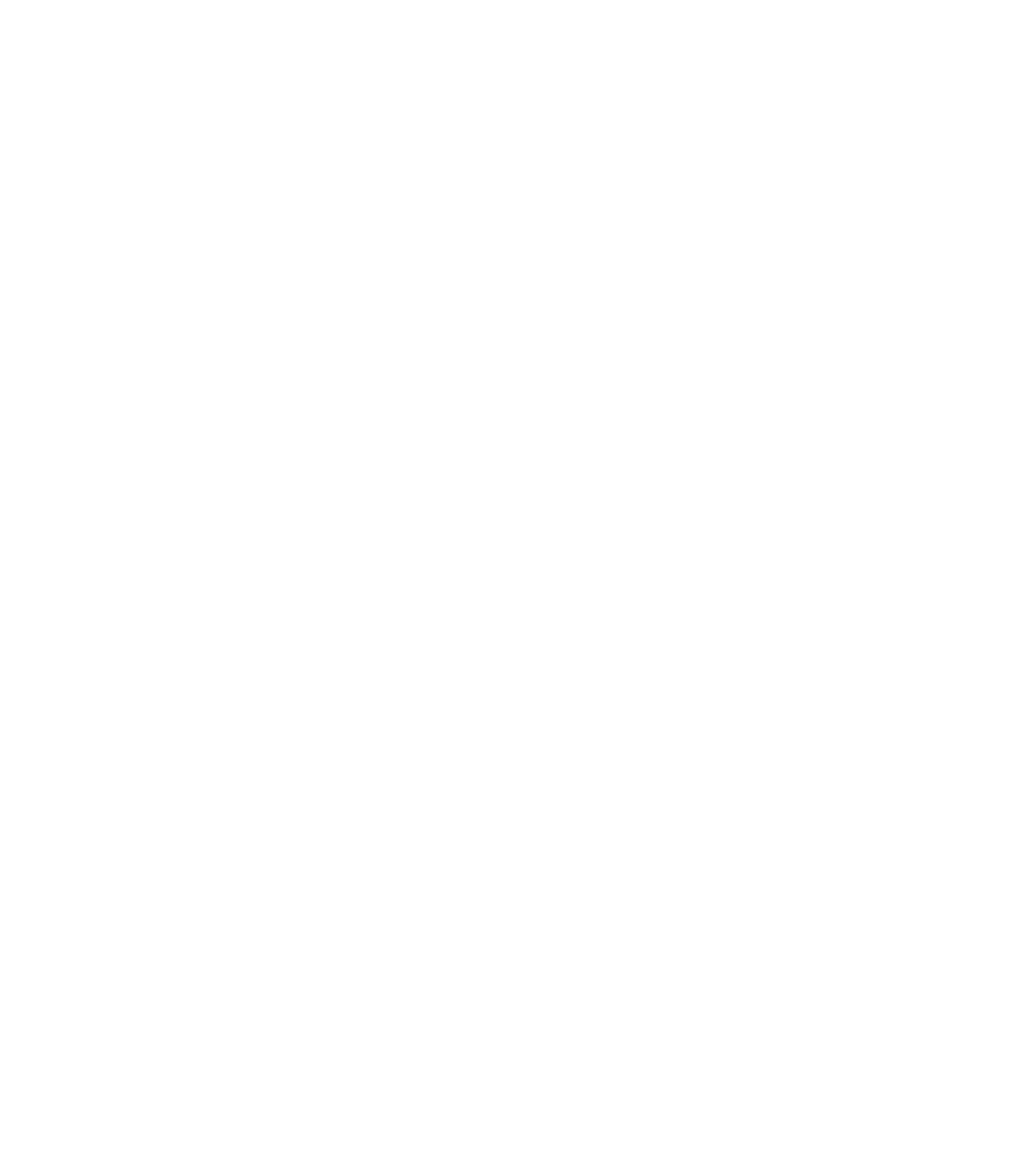
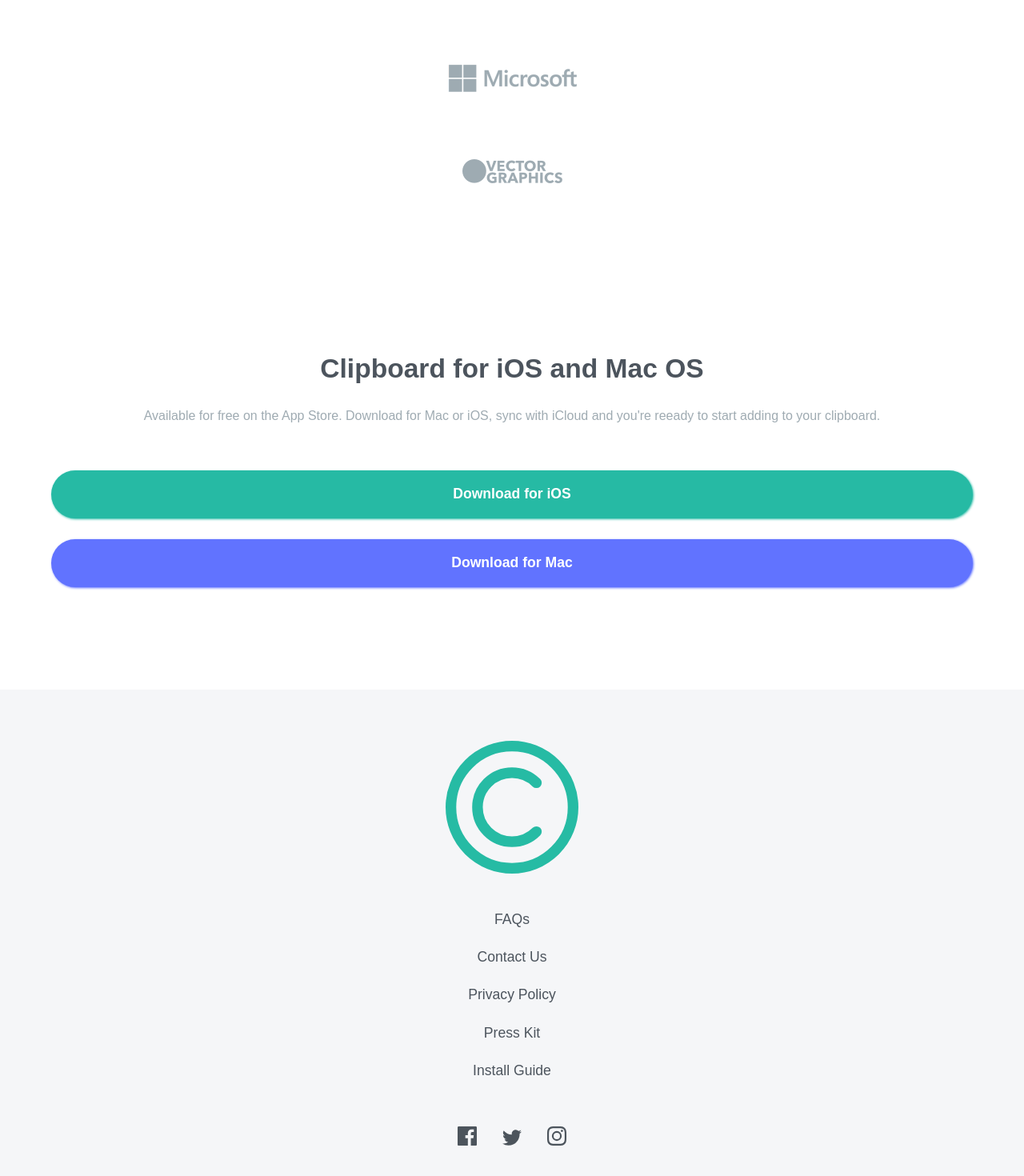
Before and after one commit to OscarAnillo/Clipboard-landing-page, a React (Create React App) app: page / in a window 1280 px wide. Shown: the part 3827-5297 px from the top of the page at 80% size. Before the commit the page ends 3527 px from the top, so only its background shows below. Built offline with nearby package versions, Linux system fonts and the light colour scheme; a web font is replaced by a local one.

Commit message:
add brand and footer component

```diff
--- a/src/App.css
+++ b/src/App.css
@@ -152,3 +152,45 @@ img {
   color: hsl(201, 11%, 66%);
   line-height: 1.6em;
 }
+
+/* BrandComponent */
+.brand {
+  padding: 2em 0 5em 0;
+}
+.brand div {
+  margin: 5em 0;
+}
+
+/* Bottom-section */
+.bottom-section {
+  padding-top: 0em;
+  padding-bottom: 8em;
+}
+.bottom-section .header-div {
+  padding-top: 0;
+}
+
+/* FooterComponent */
+.footer {
+  background: rgb(245, 246, 248);
+  padding: 3em 0;
+}
+.footer-logo {
+  width: 13%;
+  margin-bottom: 1em;
+}
+.footer div {
+  margin: 1em 0;
+}
+.footer div p {
+  color: hsl(210, 10%, 33%);
+  font-weight: 400;
+  font-size: 1.1rem;
+  margin: 1.5em 0;
+}
+.socials {
+  padding: 2em 0;
+}
+.socials img {
+  margin:  0 1em;
+}
--- a/src/App.js
+++ b/src/App.js
@@ -4,16 +4,36 @@ import AccessClipboard from "./components/access-clipboard-component";
 
 import "./App.css";
 import ProductComponent from "./components/product-component";
+import BrandComponent from "./components/brand-component";
+import FooterComponent from "./components/footer-component";
 
 function App() {
   return (
     <div className="App">
       <div className="container">
-        <HeaderComponent />
+        <HeaderComponent
+          className="header-section"
+          image="images/logo.svg"
+          title="A history of everything you copy"
+          paragraph="Clipboard allows you to track and organize everything you copy.
+          Instantly access your clipboard on all your devices."
+          btnTxtOne="Download for iOS"
+          btnTxtTwo="Download for Mac"
+        />
         <KeepTrack />
         <AccessClipboard />
         <ProductComponent />
+        <BrandComponent />
+        <HeaderComponent
+          className="bottom-section"
+          image=""
+          title="Clipboard for iOS and Mac OS"
+          paragraph="Available for free on the App Store. Download for Mac or iOS, sync with iCloud and you're reeady to start adding to your clipboard."
+          btnTxtOne="Download for iOS"
+          btnTxtTwo="Download for Mac"
+        />
       </div>
+      <FooterComponent />
     </div>
   );
 }
--- /dev/null
+++ b/src/components/brand-component.js
@@ -0,0 +1,18 @@
+export default function BrandComponent() {
+  return (
+    <div className="brand">
+      <div>
+        <img src="images/logo-google.png" alt="" />
+      </div>
+      <div>
+        <img src="images/logo-ibm.png" alt="" />
+      </div>
+      <div>
+        <img src="images/logo-microsoft.png" alt="" />
+      </div>
+      <div>
+        <img src="images/logo-vector-graphics.png" alt="" />
+      </div>
+    </div>
+  );
+}
--- /dev/null
+++ b/src/components/footer-component.js
@@ -0,0 +1,27 @@
+export default function FooterComponent() {
+  return (
+    <footer className="footer">
+      <section>
+        <div>
+          <img src="images/logo.svg" alt="" className="footer-logo" />
+        </div>
+        <div>
+          <p>FAQs</p>
+          <p>Contact Us</p>
+        </div>
+        <div>
+          <p>Privacy Policy</p>
+          <p>Press Kit</p>
+        </div>
+        <div>
+          <p>Install Guide</p>
+        </div>
+        <div className="socials">
+          <img src="images/icon-facebook.svg" alt="" />
+          <img src="images/icon-twitter.svg" alt="" />
+          <img src="images/icon-instagram.svg" alt="" />
+        </div>
+      </section>
+    </footer>
+  );
+}
--- a/src/components/header-component.js
+++ b/src/components/header-component.js
@@ -1,15 +1,19 @@
-export default function HeaderComponent() {
+export default function HeaderComponent({
+  className,
+  image,
+  title,
+  paragraph,
+  btnTxtOne,
+  btnTxtTwo,
+}) {
   return (
-    <section className="header-section">
+    <section className={className}>
       <div className="header-div">
-        <img src="images/logo.svg" alt="" />
-        <h1>A history of everything you copy</h1>
-        <p>
-          Clipboard allows you to track and organize everything you copy.
-          Instantly access your clipboard on all your devices.
-        </p>
-        <button className="green-btn">Download for iOS</button>
-        <button className="blue-btn">Download for Mac</button>
+        <img src={image} alt="" />
+        <h1>{title}</h1>
+        <p>{paragraph}</p>
+        <button className="green-btn">{btnTxtOne}</button>
+        <button className="blue-btn">{btnTxtTwo}</button>
       </div>
     </section>
   );
```
